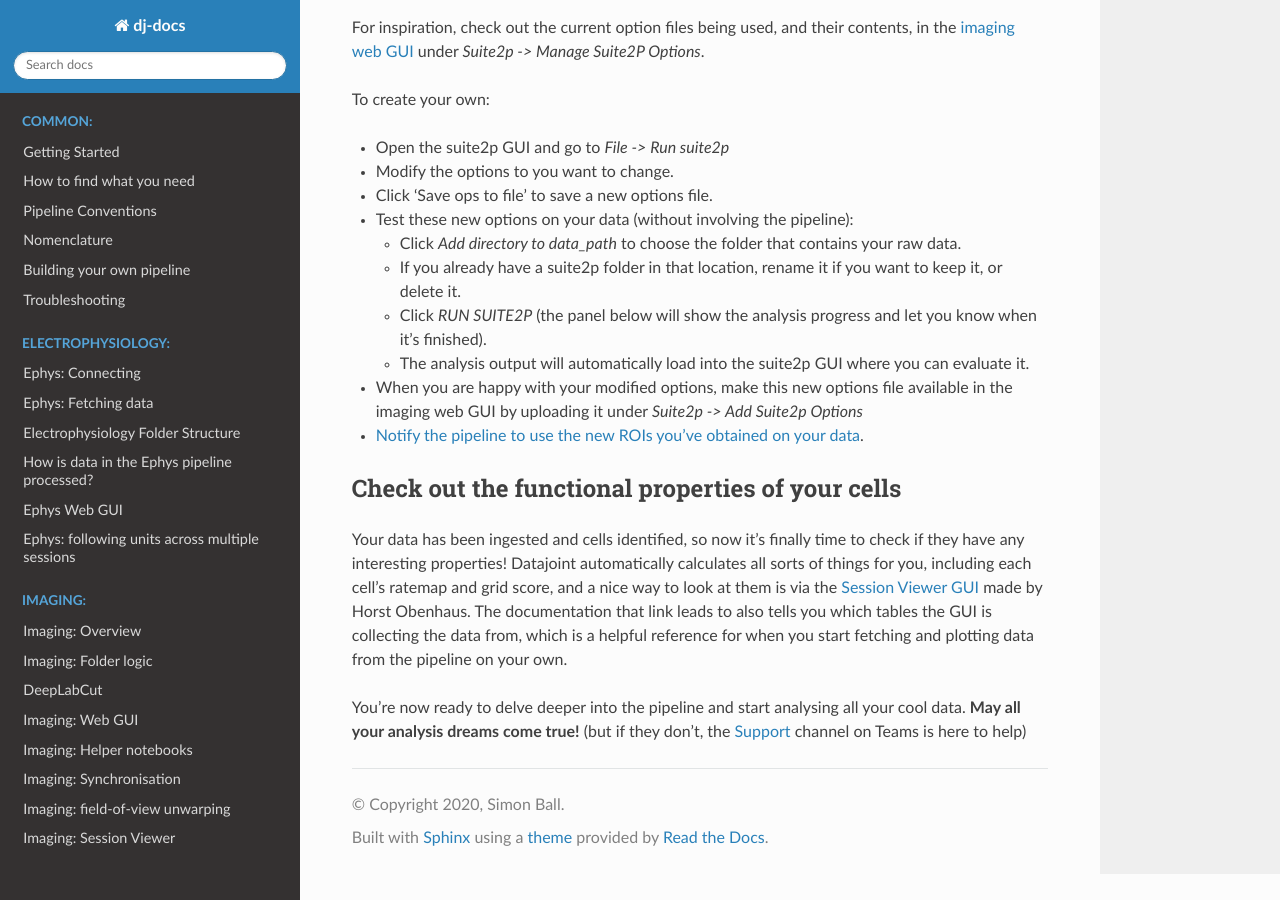
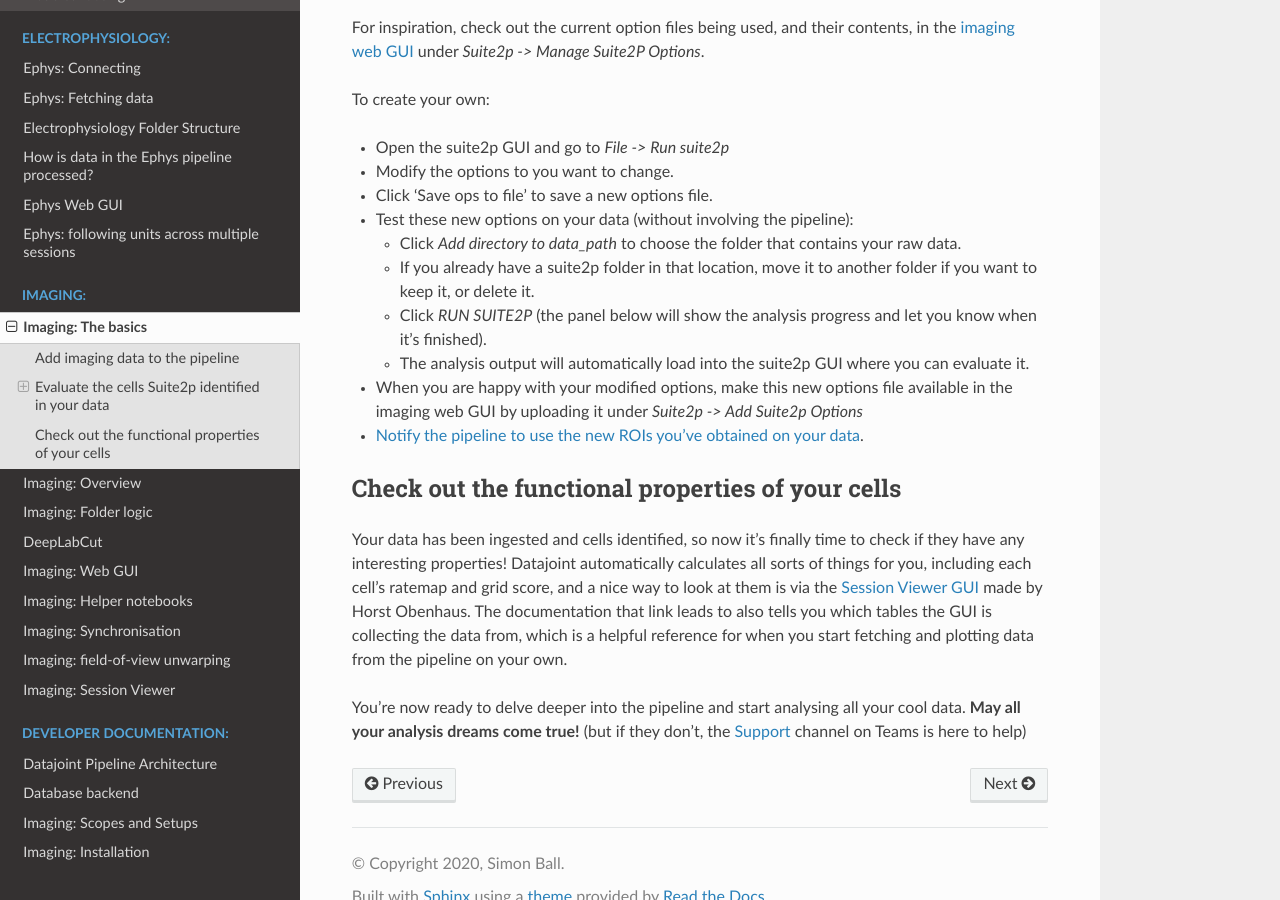
Before and after one commit to kavli-ntnu/dj-docs, a Sphinx documentation site: the page built from docs/imaging/Basics.md, in a window 1280 px wide and 900 px high, scrolled down 2685 px. Built offline with Sphinx 7.4.7 and the Read the Docs theme 2.0.0, drawn with Linux system fonts in a browser that asks for light colours.

Commit message:
Addressing PR comments

```diff
--- a/docs/imaging/Basics.md
+++ b/docs/imaging/Basics.md
@@ -70,7 +70,7 @@
 * Click 'Save ops to file' to save a new options file.
 * Test these new options on your data (without involving the pipeline):
     * Click *Add directory to data_path* to choose the folder that contains your raw data.
-    * If you already have a suite2p folder in that location, rename it if you want to keep it, or delete it.
+    * If you already have a suite2p folder in that location, move it to another folder if you want to keep it, or delete it.
     * Click *RUN SUITE2P* (the panel below will show the analysis progress and let you know when it's finished).
     * The analysis output will automatically load into the suite2p GUI where you can evaluate it.
 * When you are happy with your modified options, make this new options file available in the imaging web GUI by uploading it under *Suite2p -> Add Suite2p Options*
--- a/docs/index.rst
+++ b/docs/index.rst
@@ -36,6 +36,7 @@
    :maxdepth: 2
    :caption: Imaging:
 
+   imaging/Basics
    imaging/Overview
    imaging/Folder-logic
    imaging/How-to-add-sessions
```
Also changed, not shown: 1 other file.
